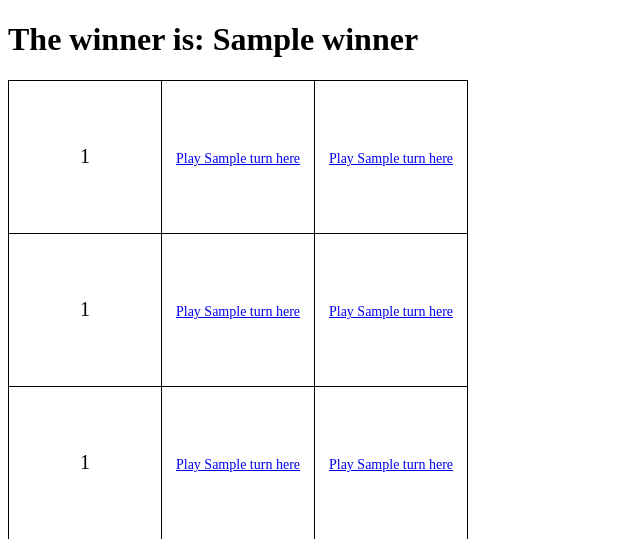
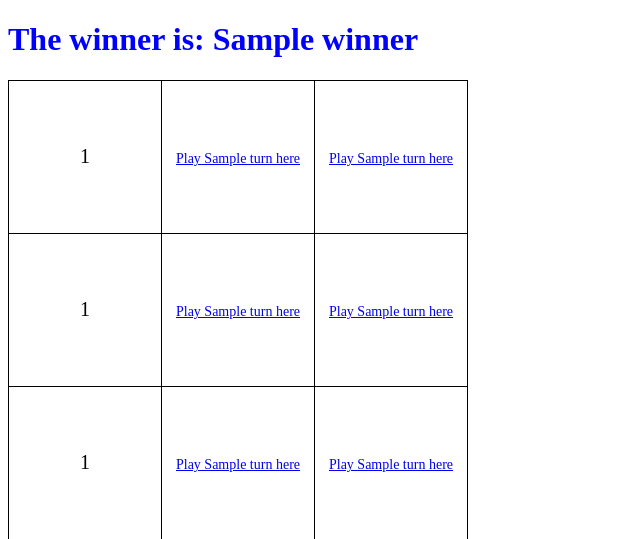
Before and after one commit to John-Alan-O-Donovan/ticktacktoe, a Flask app: template templates/game.html in a window 1280 px wide. Shown: the top 539 px of the page, without its empty margins (0-640 px from the left). Run offline with Flask 2, Linux system fonts and the light colour scheme; the template is opened without the code that fills it: most values are stand-ins (such as "Sample title", 1, 10 or a date in 2020).

Commit message:
h1 style

```diff
--- a/templates/game.html
+++ b/templates/game.html
@@ -17,6 +17,9 @@
       }
       td > a {
         font-size: 14px;
+      }
+      h1 {
+        color: blue;
       }
     </style>
   </head>
```
